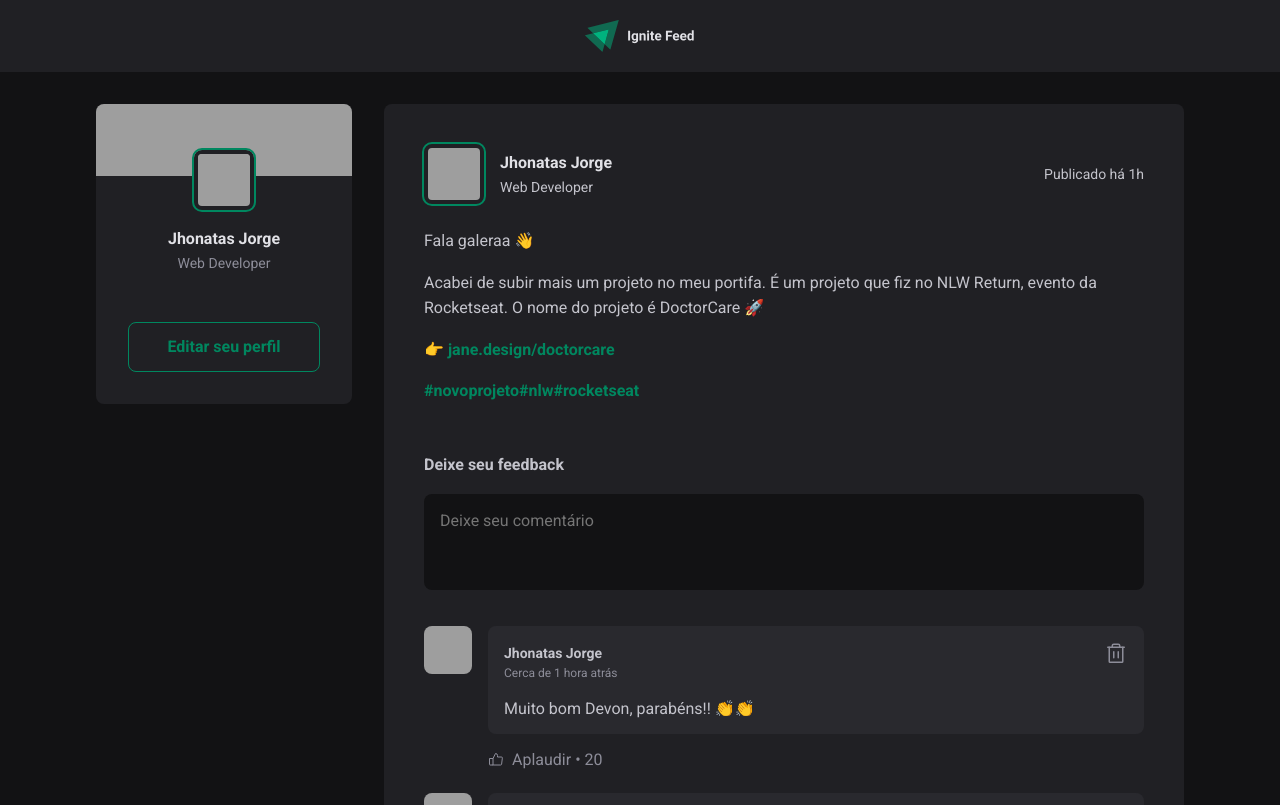
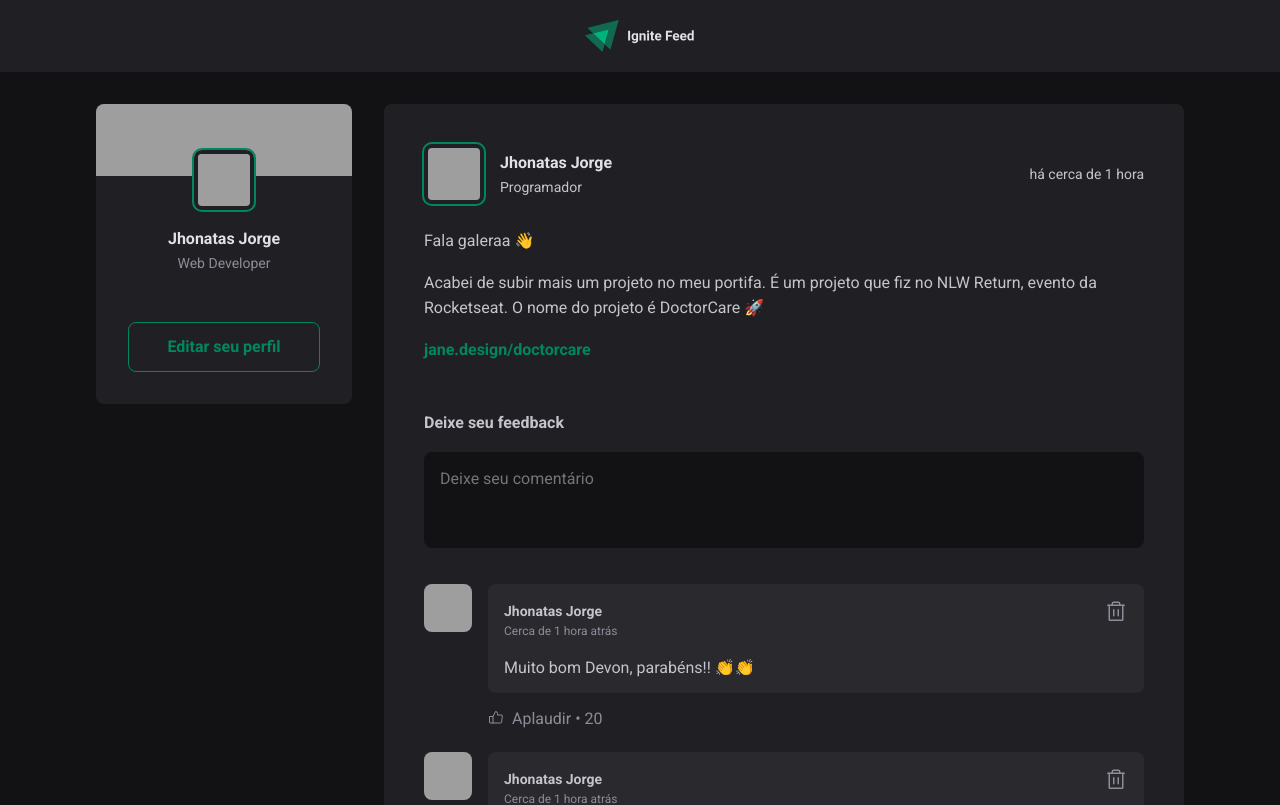
Before and after one commit to Jhonatas56/rocketseat-ignite, a React (Vite) app in the folder reactjs/01-fundamentos-reactjs/: page / in a window 1280 px wide. Shown: the top 805 px of the page. Built offline with nearby package versions, Linux system fonts and the light colour scheme; grey boxes are pictures that could not be loaded.

Commit message:
tweaked post and main page component

```diff
--- a/reactjs/01-fundamentos-reactjs/package.json
+++ b/reactjs/01-fundamentos-reactjs/package.json
@@ -10,6 +10,7 @@
     "preview": "vite preview"
   },
   "dependencies": {
+    "date-fns": "^2.30.0",
     "phosphor-react": "^1.4.1",
     "react": "^18.2.0",
     "react-dom": "^18.2.0"
--- a/reactjs/01-fundamentos-reactjs/src/App.jsx
+++ b/reactjs/01-fundamentos-reactjs/src/App.jsx
@@ -6,23 +6,62 @@
 
 import "./global.css";
 
+const posts = [
+  {
+    id: 1,
+    author: {
+      avatarUrl: "https://github.com/Jhonatas56.png",
+      name: "Jhonatas Jorge",
+      role: "Programador",
+    },
+    content: [
+      { type: "paragraph", content: "Fala galeraa 👋" },
+      {
+        type: "paragraph",
+        content:
+          "Acabei de subir mais um projeto no meu portifa. É um projeto que fiz no NLW Return, evento da Rocketseat. O nome do projeto é DoctorCare 🚀",
+      },
+      { type: "link", content: "jane.design/doctorcare" },
+    ],
+    publishedAt: new Date("2023-08-14 15:00:00"),
+  },
+  {
+    id: 2,
+    author: {
+      avatarUrl: "https://github.com/teste.png",
+      name: "Joaozinho",
+      role: "Programador",
+    },
+    content: [
+      { type: "paragraph", content: "Fala galeraa 👋" },
+      {
+        type: "paragraph",
+        content:
+          "Acabei de subir mais um projeto no meu portifa. É um projeto que fiz no NLW Return, evento da Rocketseat. O nome do projeto é DoctorCare 🚀",
+      },
+      { type: "link", content: "jane.design/doctorcare" },
+    ],
+    publishedAt: new Date("2023-08-13 15:00:00"),
+  },
+];
+
 export function App() {
   return (
     <div>
       <Header />
-
       <div className={styles.wrapper}>
         <Sidebar />
         <main>
-          <Post
-            author="Jhonatas Jorge"
-            content="Lorem ipsum dolor sit amet consectetur adipisicing elit. Et quas iusto repudiandae repellat exercitationem, ratione nam, fuga magni aspernatur doloremque, minus cum molestiae deleniti laudantium nemo sapiente omnis. Nisi, porro!"
-          />
-
-          <Post
-            author="Jhonatas Jorge"
-            content="Lorem ipsum dolor sit amet consectetur adipisicing elit. Et quas iusto repudiandae repellat exercitationem, ratione nam, fuga magni aspernatur doloremque, minus cum molestiae deleniti laudantium nemo sapiente omnis. Nisi, porro!"
-          />
+          {posts.map((post) => {
+            return (
+              <Post
+                key={post.id}
+                author={post.author}
+                content={post.content}
+                publishedAt={post.publishedAt}
+              />
+            );
+          })}
         </main>
       </div>
     </div>
--- a/reactjs/01-fundamentos-reactjs/src/components/Post.jsx
+++ b/reactjs/01-fundamentos-reactjs/src/components/Post.jsx
@@ -1,42 +1,50 @@
-import { Avatar } from './Avatar';
-import { Comment } from './Comment';
+/* eslint-disable react/jsx-key */
+import { format, formatDistanceToNow } from "date-fns";
+import ptBr from "date-fns/locale/pt-BR";
+
+import { Avatar } from "./Avatar";
+import { Comment } from "./Comment";
+
 import styles from "./Post.module.css";
 
-export function Post() {
+export function Post({ author, publishedAt, content }) {
+  const publishedDateFormated = format(
+    publishedAt,
+    "d' de 'LLLL' às 'HH:mm'h'",
+    { locale: ptBr },
+  );
+
+  const publishedDateRelativeToNow = formatDistanceToNow(publishedAt, {
+    locale: ptBr,
+    addSuffix: true,
+  })
+
   return (
     <article className={styles.post}>
       <header>
         <div className={styles.author}>
-          <Avatar
-            src="https://github.com/Jhonatas56.png"
-          />
+          <Avatar src={author.avatarUrl} />
           <div className={styles.authorInfo}>
-            <strong>Jhonatas Jorge</strong>
-            <span>Web Developer</span>
+            <strong>{author.name}</strong>
+            <span>{author.role}</span>
           </div>
         </div>
 
-        <time title="11 de Agosto as 15 horas" dateTime="2023-08-11 15:21:22">
-          Publicado há 1h
+        <time
+          title={publishedDateFormated}
+          dateTime={publishedAt.toISOString()}
+        >
+          {publishedDateRelativeToNow}
         </time>
       </header>
       <div className={styles.content}>
-        <p>Fala galeraa 👋</p>
-
-        <p>
-          Acabei de subir mais um projeto no meu portifa. É um projeto que fiz
-          no NLW Return, evento da Rocketseat. O nome do projeto é DoctorCare 🚀
-        </p>
-
-        <p>
-          👉 <a href="">jane.design/doctorcare</a>
-        </p>
-
-        <p>
-          <a href="">#novoprojeto</a>
-          <a href="">#nlw</a>
-          <a>#rocketseat</a>
-        </p>
+        {content.map(line => {
+          if (line.type === 'paragraph'){
+            return <p>{line.content}</p>
+          } else if (line.type === 'link'){
+            return <p><a href='#'>{line.content}</a></p>
+          }
+        })}
       </div>
 
       <form className={styles.commentForm}>
```
Also changed, not shown: 1 other file (tests, documents, lock files or other folders).
